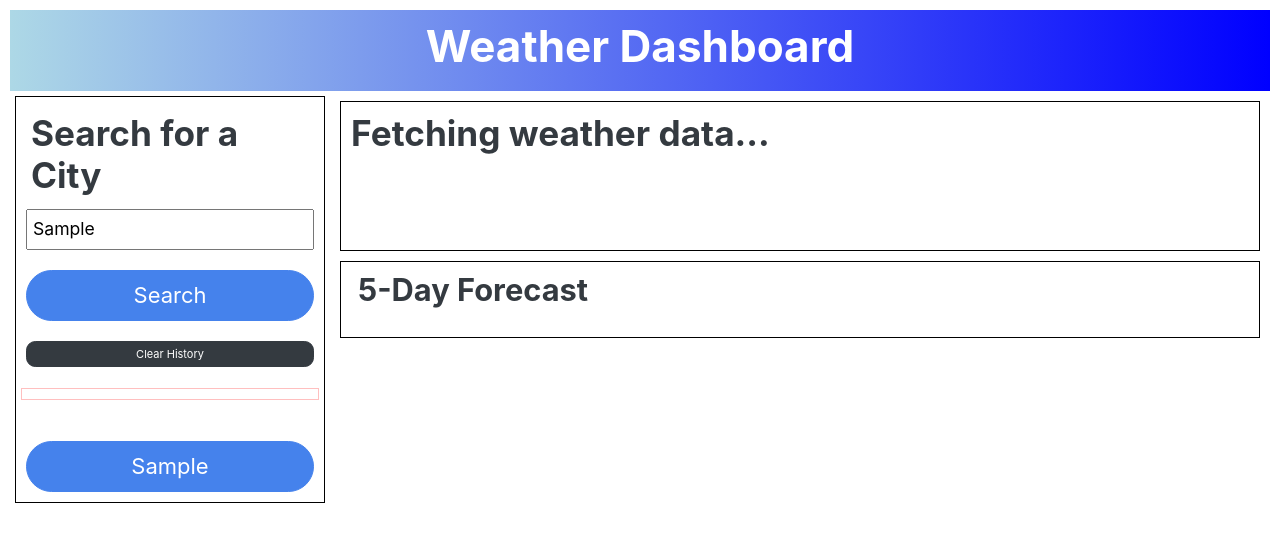
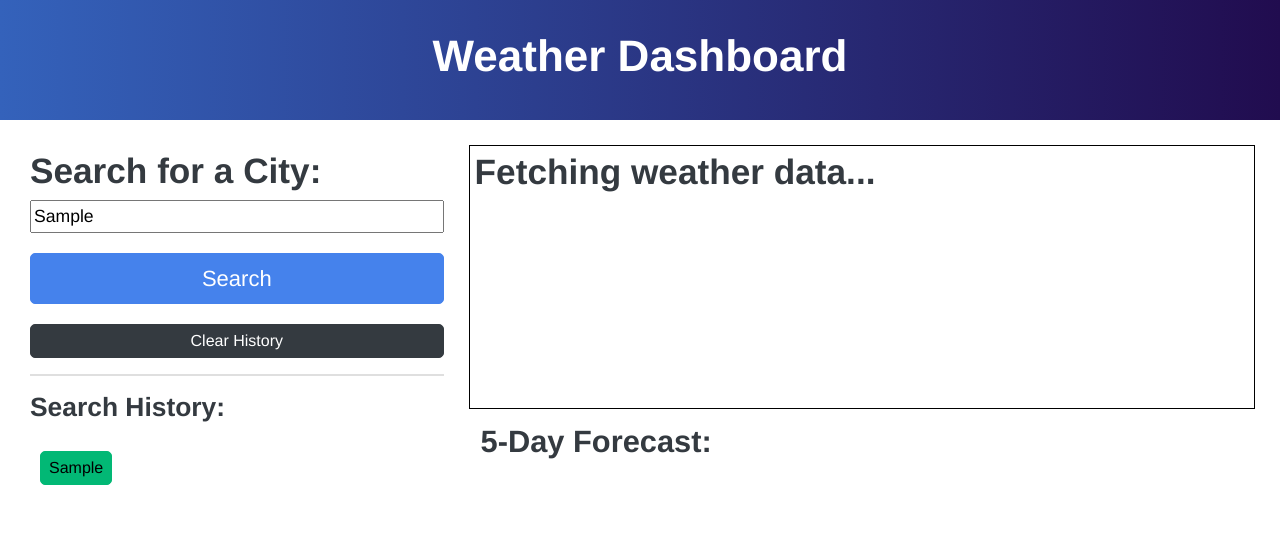
Before and after one commit to R0bsaunders/Interactive-5-day-weather-forecast, a plain HTML site: page index.html in a window 1280 px wide. Both pictures are taken after typing "Sample" into the empty fields and a click on the button "Search". Drawn offline with nearby package versions, Linux system fonts and the light colour scheme; no server answers.

Commit message:
all styles added and UX improved slightly including a nicer display for the search history buttons as I don't like the one on the mockup

```diff
--- a/assets/css/style.css
+++ b/assets/css/style.css
@@ -1,8 +1,10 @@
 * {
-    padding: 5px;
+    font-family: Helvetica,Georgia, Cambria, "Times New Roman", Times, serif !important
 }
 
-main {
+main{
+    padding-left: 25px;
+    padding-right: 25px;
     display: flex;
 }
 
@@ -13,36 +15,42 @@ h1 {
 }
 
 #header {
-    background: linear-gradient(0.75turn, blue, lightblue);
+    display: flex;
+    background: linear-gradient(0.75turn, #210C4F, #3462BB);
+    height: 15vh;
+    margin-bottom: 25px;
+    align-items: center;
+    justify-content: center;
+}
+
+aside {
+    padding: 5px;
+    width: 35%;
+    height: auto;
+    margin-right: 20px;
 }
 
 #asideLine {
-    border: 1px solid red;
+    border: 1px solid grey;
 }
 
 #resultsContainer {
-    width: 75%;
-    height: auto;
+    width: 65%;
+
 }
 
 #titleIcon {
     display: inline;
 }
-aside {
-    width: 25%;
-    border: 1px solid black;
-    height: auto;
-    margin-right: 10px;
-}
 
 #currentWeather {
     border: 1px solid black;
+    padding: 5px;
+    min-height: 33vh;
 }
 
 #fiveDayContainer {
-    border: 1px solid black;
-    margin-top: 10px;
-
+    margin-top: 15px;
 }
 
 #cardContainer {
@@ -50,13 +58,19 @@ aside {
     flex-wrap: wrap;
     justify-content: flex-start;
     text-align: left;
-    gap: 5px;
+    gap: 20px;
+}
+
+.card-header {
+    font-size: larger;
+    font-weight: bold;
+    padding-top: 10px !important;
+    padding-bottom: 10px !important;
 }
 
 .card-icon {
     height: 75px;
     width: 85px;
-
 }
 
 .forecast-card {
@@ -70,6 +84,14 @@ input {
 
 button {
     margin-top: 20px !important;
-    display: block;
     width: 100%
 }
+
+.search-history{
+    width: auto;
+    margin-left: 10px;
+}
+
+#clearHistory {
+    color: white;
+}
--- a/assets/script/script.js
+++ b/assets/script/script.js
@@ -5,9 +5,9 @@ const currentWind =  $('#currentWind');
 const cityTitle = $('#cityTitle');
 const titleIcon = $('#titleIcon');
 const apiKey = "339169be96f8b23aa553a475404500fd";
-const metric =  "&#8451";
+const metric =  " &#8451";
 const windMetric =  " MPH";
-const imperial = "&#8457";
+const imperial = " &#8457";
 var city = "";
 var units = "metric";
 var cityData = [
@@ -24,7 +24,6 @@ createHistoryButtons();
 $('#clearHistory').on("click", function(event){
     localStorage.clear();
 });
-
 
 // Prompt that allows user to enter city as search term
 $('#searchButton').on("click", function(event){
@@ -237,7 +236,7 @@ function searchHistory() {
         // If there is no key called history in local storage then add it as well as the search term
         localStorage.setItem("history", JSON.stringify(history));
         var button = $('<button>')
-        .addClass("btn btn-lg btn-primary search-history")
+        .addClass("btn btn-success btn-sm search-history")
         .text(titlecase(history[0]))
         .attr("data-city", history[0])
         $('#searchHistory').prepend(button)
@@ -259,7 +258,7 @@ function searchHistory() {
 
             // Dynamically create the HTML buttons on page
             var newHistoryButton = $('<button>')
-            .addClass("btn btn-lg btn-primary search-history")
+            .addClass("btn btn-success btn-sm search-history")
             .text(titlecase(history[0]))
             .attr("data-city", history[0])
             $('#searchHistory').prepend(newHistoryButton)
@@ -276,7 +275,7 @@ function createHistoryButtons() {
 
         for (let b = 0; b < parsed.length; b++) {
             var historyButton = $('<button>')
-            .addClass("btn btn-lg btn-primary search-history")
+            .addClass("btn btn-success btn-sm search-history")
             .text(titlecase(parsed[b]))
             .attr("data-city", parsed[b])
             $('#searchHistory').prepend(historyButton)
--- a/index.html
+++ b/index.html
@@ -18,15 +18,16 @@
     <main>
         <aside>
             <form>
-                <h2>Search for a City</h2>
+                <h2>Search for a City:</h2>
                 <input id="searchBox" type="text" placeholder="e.g. London" />
                 <button id="searchButton" class="btn btn-lg btn-primary" type="submit">Search</button>
                 <button class="btn btn-dark btn-sm" id="clearHistory" type="submit">Clear History</button>
             </form>
 
             <hr id="asideLine"/>
+            <h4>Search History:</h4>
+            <div id="searchHistory">
 
-            <div id="searchHistory">
 
             </div>
         </aside>
@@ -40,7 +41,7 @@
             </article>
 
             <div id="fiveDayContainer" class="container">
-                <h3>5-Day Forecast</h3>
+                <h3>5-Day Forecast:</h3>
                 <div id="cardContainer" class="row">
 
                 </div>
```
Also changed, not shown: assets/css/bootstrap.min.css, assets/images/app-screenshot.jpg (added).
